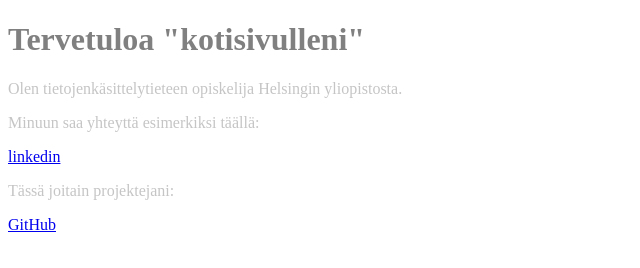
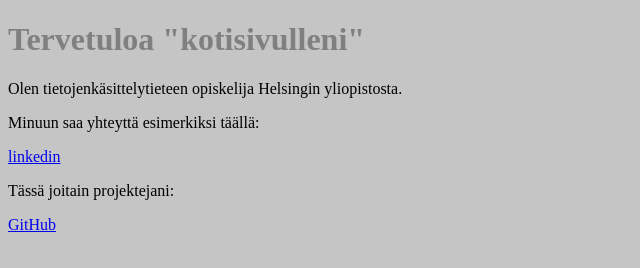
Before and after one commit to AlluSu/ghpages, a plain HTML site: page index.html in a window 1280 px wide. Shown: the whole page, without its empty margins (0-640 px from the left). Drawn offline with Linux system fonts and the light colour scheme.

Commit message:
Vaihdettu fontin väri

```diff
--- a/css/styles.css
+++ b/css/styles.css
@@ -3,5 +3,5 @@ h1 {
 }
 
 body {
-  color: #c5c5c5;
+  background-color: #c5c5c5;
 }
```
